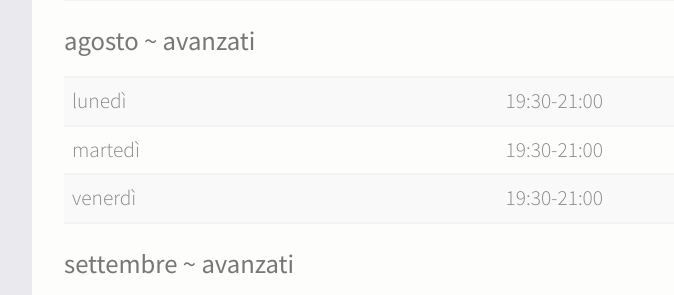
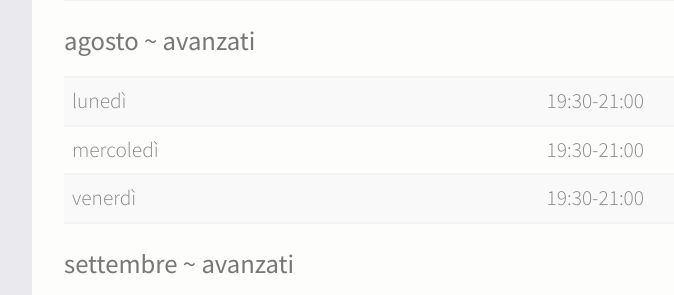
Before and after one commit to cbolk/aikikaimilano-website, a PHP site: page / in a window 1280 px wide. Shown: the part 5987-6282 px from the top of the page, without its empty margins (193-867 px from the left). Run offline with PHP 8.4, Linux system fonts and the light colour scheme; data that the repository does not hold is empty.

Commit message:
fix orario and photo

```diff
--- a/index.php
+++ b/index.php
@@ -341,7 +341,7 @@ Proponendosi in primo luogo come via di educazione morale e di mutuo rispetto, l
                 <td >&nbsp;</td>
               </tr>
               <tr>
-                <td class="tdtitle">marted&igrave;</td>
+                <td class="tdtitle">mercoled&igrave;</td>
                 <td >&nbsp;</td>
                 <td >19:30<span class="nomobile">-</span><span class="mobile"> </span>21:00</td>
                 <td >&nbsp;</td>
```
Also changed, not shown: seminars/foto_ft2.jpg.
